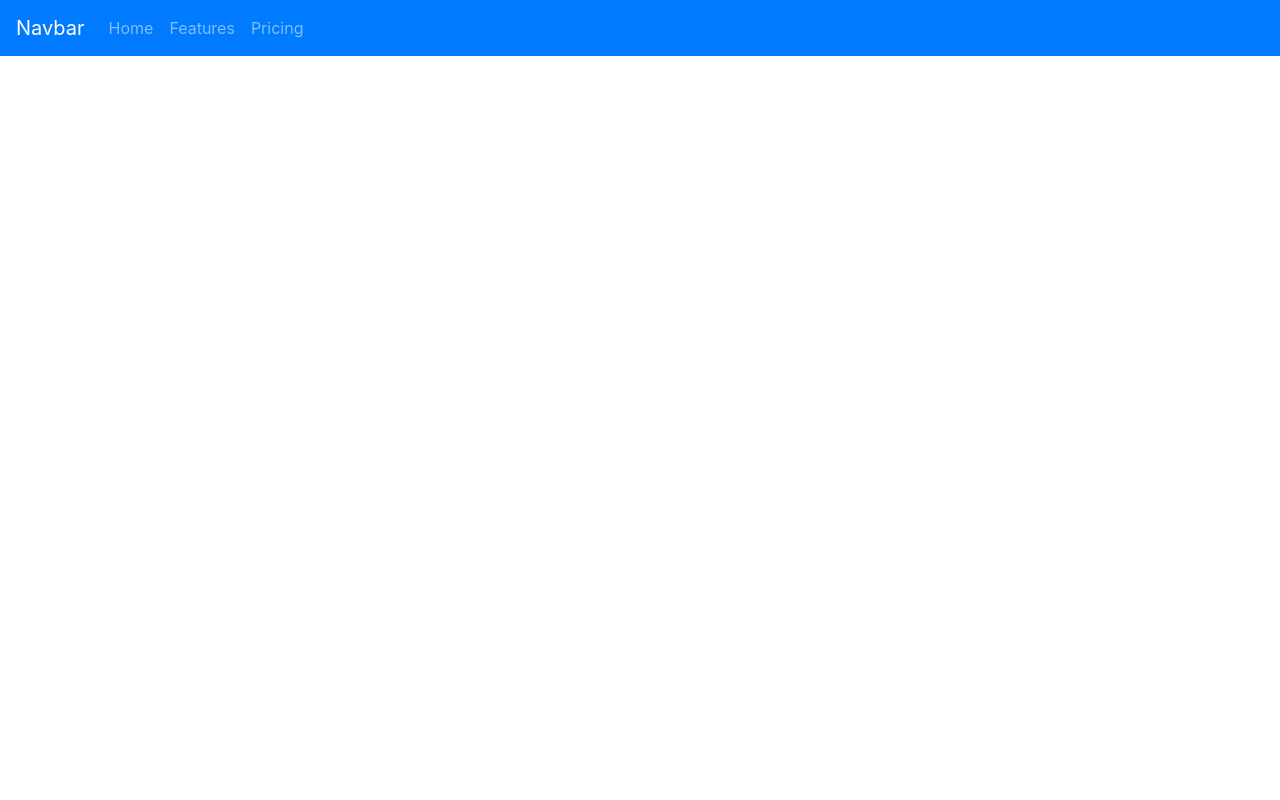
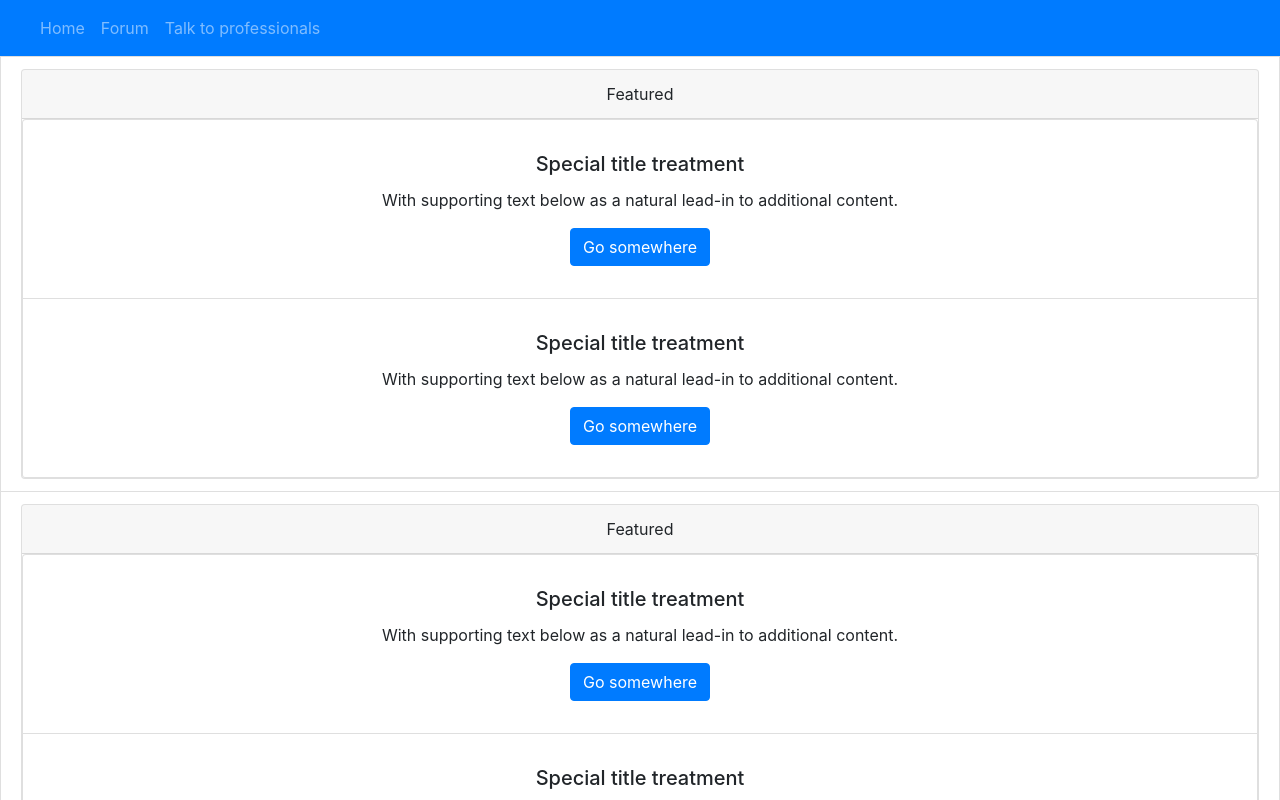
Before and after one commit to hoangmatthew1999/cruzhacks2020, a React (Create React App) app: page / in a window 1280 px wide. Shown: the top 800 px of the page. Built offline with nearby package versions, Linux system fonts and the light colour scheme.

Commit message:
starting getting the cards done

```diff
--- a/src/App.js
+++ b/src/App.js
@@ -1,25 +1,58 @@
 import React from 'react';
 import logo from './logo.svg';
 import './App.css';
-import {Navbar,Nav} from 'react-bootstrap';
+import {Navbar,Nav, ListGroup, Card, Button} from 'react-bootstrap';
 import 'bootstrap/dist/css/bootstrap.min.css';
 
 function Navigation(){
   return(
     <Navbar bg="primary" variant="dark">
-    <Navbar.Brand href="#home">Navbar</Navbar.Brand>
+    <Navbar.Brand href="#home"></Navbar.Brand>
     <Nav className="mr-auto">
       <Nav.Link href="#home">Home</Nav.Link>
-      <Nav.Link href="#features">Features</Nav.Link>
-      <Nav.Link href="#pricing">Pricing</Nav.Link>
+      <Nav.Link href="#forum">Forum</Nav.Link>
+      <Nav.Link href="#talk-to-professionals">Talk to professionals</Nav.Link>
     </Nav>
   </Navbar>
+  )
+}
+function CardBody(){
+  return (
+    <Card.Body>
+        <Card.Title>Special title treatment</Card.Title>
+        <Card.Text>
+          With supporting text below as a natural lead-in to additional content.
+        </Card.Text>
+        <Button variant="primary">Go somewhere</Button>
+      </Card.Body>
+  )
+}
+function MajorDiv(){
+  return(
+    <Card>
+      <Card.Header>Featured</Card.Header>
+
+      <ListGroup>
+      <ListGroup.Item><CardBody/></ListGroup.Item>
+      <ListGroup.Item><CardBody/></ListGroup.Item>
+      </ListGroup>
+  </Card>
+  )
+}
+function BigCard(){
+  return(
+  <div>
+    <ListGroup.Item><MajorDiv/></ListGroup.Item>
+    <ListGroup.Item><MajorDiv/></ListGroup.Item>
+    <ListGroup.Item><MajorDiv/></ListGroup.Item>
+  </div>
   )
 }
 function App() {
   return (
     <div className="App">
      <Navigation/>
+     <BigCard/>
     </div>
   );
 }
```
